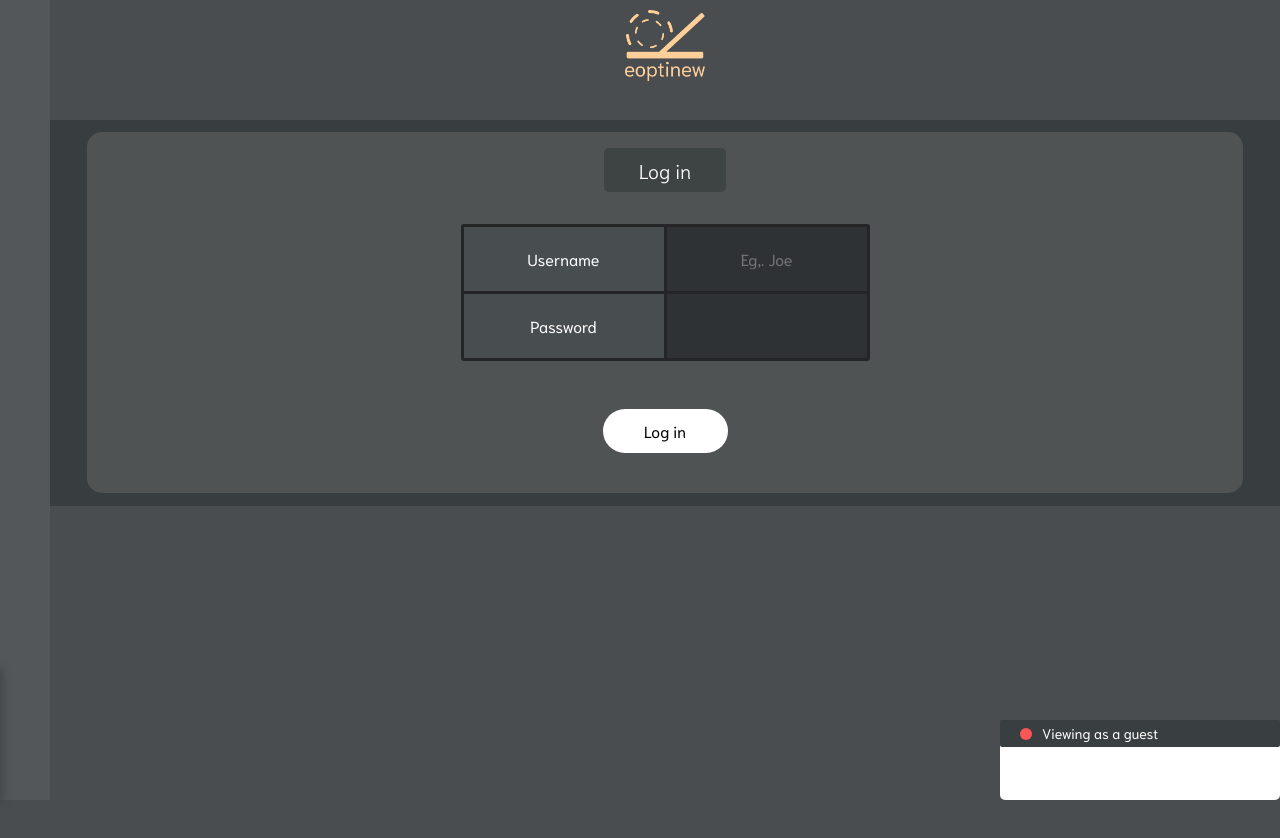
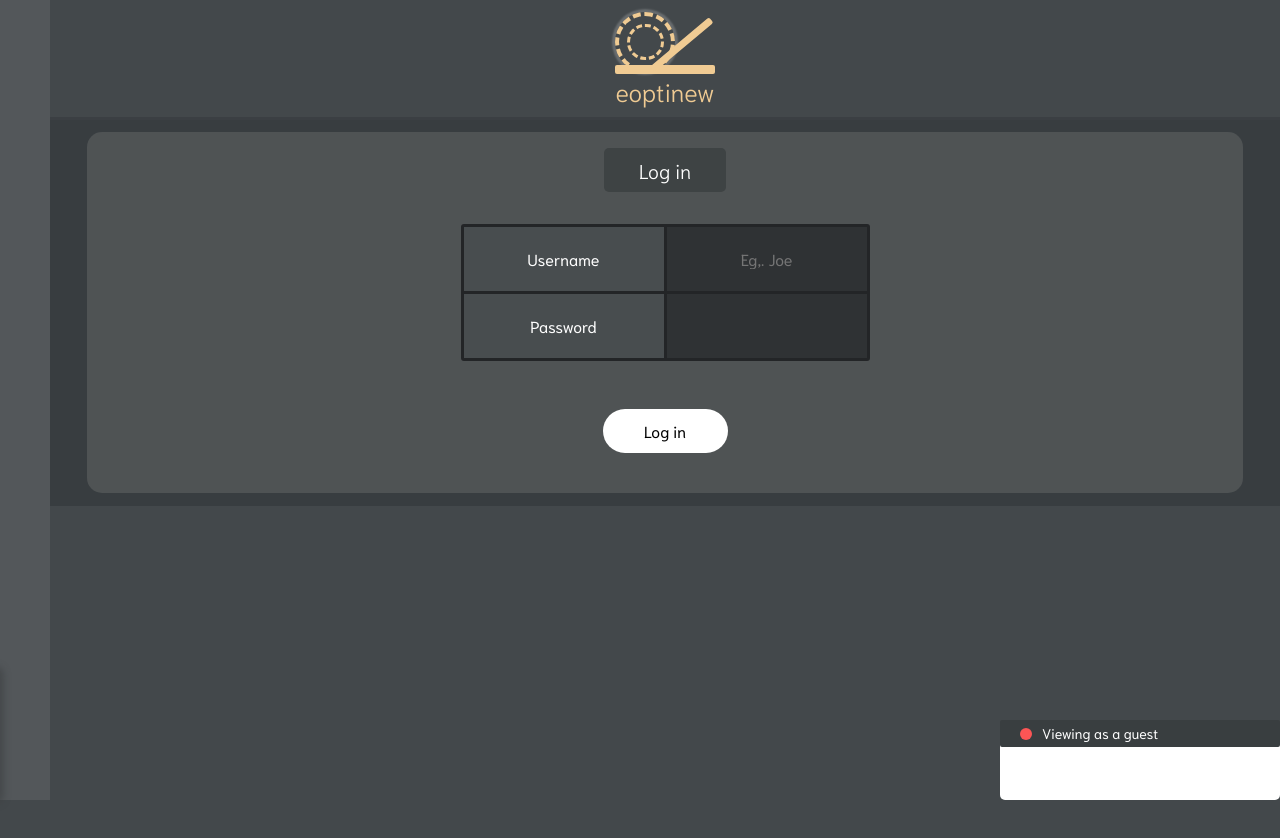
Before and after one commit to KevinBjarnemark/reoptinew, a React (Vite) app: page /login in a window 1280 px wide. Shown: the top 838 px of the page. Built offline with nearby package versions, Linux system fonts and the light colour scheme.

Commit message:
Transformed the loading spinner into a reusable logo component, keeping the spinning animations (conditionally) + some finetuning

```diff
--- a/src/App.jsx
+++ b/src/App.jsx
@@ -1,7 +1,6 @@
 import './App.css';
-import { lazy, useContext } from 'react';
+import { lazy, useContext, useEffect, useState } from 'react';
 import { BrowserRouter as Router, Routes, Route } from 'react-router-dom';
-import imgLogo from './assets/images/brand/logo.webp';
 import UserContext from './context/UserContext';
 import UserProvider from './context/UserProvider';
 import LoadingContext from './context/LoadingContext';
@@ -10,6 +9,7 @@ import AlertProvider from './context/alert-context/AlertProvider';
 import AlertWindow from './components/alerts/alert-window/AlertWindow';
 import { UserCard } from './components/user/user-card/UserCard';
 import AppLoading from './components/loading/AppLoading';
+import Logo from './components/logo/Logo';
 
 // Load pages lazily
 const Signup = lazy(() => import('./pages/signup/Signup'));
@@ -19,7 +19,9 @@ const Login = lazy(() => import('./pages/login/Login'));
 const Header = () => {
     return (
         <header>
-            <img className="logo" src={imgLogo} alt="Logo" />
+            <section className='header-container'>
+                <Logo loading={false}/>
+            </section>
         </header>
     );
 };
--- a/src/components/loading/AppLoading.jsx
+++ b/src/components/loading/AppLoading.jsx
@@ -1,11 +1,14 @@
+import {useContext} from 'react';
 import style from './AppLoading.module.css';
-import LoadingSpinner from './loading-spinner/LoadingSpinner';
+import Logo from '../logo/Logo';
+import LoadingContext from '../../context/LoadingContext';
 
 
 const AppLoading = () => {
+    const { appLoading } = useContext(LoadingContext);
     return (
         <div className={'flex-column-fixed ' + `${style.container}`}>
-            <LoadingSpinner />
+            <Logo loading={appLoading}/>
         </div>
     );
 };
--- a/src/components/loading/AppLoading.module.css
+++ b/src/components/loading/AppLoading.module.css
@@ -4,6 +4,7 @@
 }
 
 .container {
+    z-index: 2;
     top: 0;
     left: 0;
     width: 100%;
--- a/src/components/loading/loading-spinner/LoadingSpinner.jsx
+++ /dev/null
@@ -1,40 +0,0 @@
-import style from './LoadingSpinner.module.css';
-
-const LoadingSpinner = () => {
-    return (
-        <div
-            className={'flex-column-relative ' + `${style['logo-container']}`}
-        >
-            <div className="flex-column-relative">
-                <div
-                    className={
-                        'flex-column-relative ' + `${style['outer-circle']}`
-                    }
-                >
-                    <div
-                        className={
-                            'flex-column-absolute ' +
-                            `${style['inner-circle']}`
-                        }
-                    ></div>
-                </div>
-            </div>
-            <div
-                className={`flex-column-absolute ${style['bottom-bar']}`}
-            ></div>
-            <div
-                className={`flex-column-absolute ${style['tilted-bar']}`}
-            ></div>
-
-            <p className={style['brand-name']}>eoptinew</p>
-
-            <div
-                className={`flex-column-absolute ${style['loading-text-container']}`}
-            >
-                <p className={style['loading-text']}>Loading...</p>
-            </div>
-        </div>
-    );
-};
-
-export default LoadingSpinner;
--- /dev/null
+++ b/src/components/logo/Logo.jsx
@@ -0,0 +1,55 @@
+import style from './Logo.module.css';
+
+const Logo = ({ loading = false }) => {
+    const animationCSS = {
+        'outer-circle': loading ? style['outer-circle-animation'] : '',
+        'loading-text-container-animation': loading
+            ? style['loading-text-container-animation']
+            : '',
+        'tilted-bar-animation': loading ? style['tilted-bar-animation'] : '',
+        "brand-name-animation": loading ? style['brand-name-animation'] : '',
+    };
+
+    return (
+        <div
+            className={'flex-column-relative ' + `${style['logo-container']}`}
+        >
+            <div className="flex-column-relative">
+                <div
+                    className={
+                        'flex-column-relative ' +
+                        `${style['outer-circle']} ` +
+                        `${animationCSS['outer-circle']}`
+                    }
+                >
+                    <div
+                        className={
+                            'flex-column-absolute ' +
+                            `${style['inner-circle']}`
+                        }
+                    ></div>
+                </div>
+            </div>
+            <div
+                className={`flex-column-absolute ${style['bottom-bar']}`}
+            ></div>
+            <div
+                className={
+                    `flex-column-absolute ${style['tilted-bar']} ` +
+                    `${animationCSS['tilted-bar-animation']}`
+                }
+            ></div>
+
+            <p
+                className={
+                    `${style['brand-name']} ` +
+                    `${animationCSS['brand-name-animation']}`
+                }
+            >
+                {loading ? 'Loading...' : 'eoptinew'}
+            </p>
+        </div>
+    );
+};
+
+export default Logo;
--- a/src/components/loading/loading-spinner/LoadingSpinner.module.css
+++ b/src/components/logo/Logo.module.css
@@ -21,7 +21,10 @@
     border-radius: 50%;
     border: dashed 4.5px var(--orange);
     background-color: transparent;
-    box-shadow: 0 0 2px 3px #ffffffbe;
+    box-shadow: 0 0 2px 3px #ffffff34;
+
+}
+.outer-circle-animation {
     animation-name: spin-animation;
     animation-duration: 3s;
     animation-iteration-count: infinite;
@@ -47,12 +50,14 @@
 .tilted-bar {
     top: 54px;
     left: 37%;
-    width: 0%;
+    width: 78%;
     height: 6.5px;
     transform: rotate(-40deg);
     background-color: var(--orange);
     border-radius: 2px;
     transform-origin: left;
+}
+.tilted-bar-animation {
     animation-name: tilt-animation;
     animation-duration: 3s;
     animation-iteration-count: infinite;
@@ -65,41 +70,28 @@
     font-weight: 300;
     font-size: 25px;
 }
-
-.loading-text-container {
-    top: 18px;
-    right: -20px;
-    text-align: center;
-    transform: scale(0);
-    animation-name: loading-text-animation;
+.brand-name-animation {
+    animation-name: brand-name-animation;
     animation-duration: 3s;
     animation-iteration-count: infinite;
     animation-timing-function: ease-in-out;
     transform-origin: center;
-
-}
-.loading-text {
-    margin: 0;
-    color: #ffffff;
-    font-weight: 100;
-    font-size: 13px;
 }
 
-@keyframes loading-text-animation {
-    0% {transform: scale(0) rotate(0);}
-    18% {transform: scale(0) rotate(0);}
-    50% {transform: scale(1) rotate(15deg);}
-    70% {transform: scale(1) rotate(15deg);}
-    88% {transform: scale(0) rotate(0);}
-    100% {transform: scale(0) rotate(0);}
+@keyframes brand-name-animation {
+    0% {transform: scale(0.6); color: #ffffff00}
+    15% {transform: scale(0.6); color: #ffffff00}
+    61% {transform: scale(0.6); color: #878787}
+    89% {transform: scale(0.6); color: #ffffff00}
+    100% {transform: scale(0.6); color: #ffffff00}
 }
 
 @keyframes spin-animation {
-    0% {transform: rotate(0deg) scale(1); background-color: #5c788400;}
-    15% {transform: rotate(-12deg) scale(1.1); background-color: #5c788438;}
-    61% {transform: rotate(420deg) scale(0.8); background-color: #5c7884;}
-    89% {transform: rotate(420deg) scale(0.8); background-color: #5c788400;}
-    100% {transform: rotate(360deg) scale(1); background-color: #5c788400;}
+    0% {transform: rotate(0deg) scale(1); background-color: #5c788400; box-shadow: 0 0 2px 3px #ffffff00;}
+    15% {transform: rotate(-12deg) scale(1.1); background-color: #5c788438; box-shadow: 0 0 2px 3px #ffffff34;}
+    61% {transform: rotate(420deg) scale(0.8); background-color: #5c7884; box-shadow: 0 0 2px 3px #ffffffd1;}
+    89% {transform: rotate(420deg) scale(0.8); background-color: #5c788400; box-shadow: 0 0 2px 3px #ffffff00;}
+    100% {transform: rotate(360deg) scale(1); background-color: #5c788400; box-shadow: 0 0 2px 3px #ffffff00;}
 }
 
 @keyframes tilt-animation {
--- a/src/index.css
+++ b/src/index.css
@@ -77,7 +77,8 @@
 /* Variables */
 :root {
     --sidebar-width: 50px;
-    --color-background: #494D4F;
+    --header-height: 120px;
+    --color-background: #43484b;
     --color-dark-background: #383d40;
     --color-gray-component-background: #4f5354;
     --color-dark-border: #232527;
@@ -169,21 +170,24 @@ article {
     min-height: 100vh;
     /* Center relative to the page content */
     min-width: calc(100% - var(--sidebar-width));
-    padding-bottom: 100px
+    padding-bottom: 100px;
+    margin-top: var(--header-height);
 }
 
 header {
+    z-index: 1;
     display: flex;
     flex-direction: column;
-    position: relative;
+    position: fixed;
     justify-content: flex-start;
     align-items: center;
-    height: fit-content;
-    min-height: 120px;
+    min-height: var(--header-height);
     /* Center relative to the page content */
     width: calc(100% - var(--sidebar-width));
     margin-left: var(--sidebar-width);
-    padding-top: 10px;
+    padding-top: 12px;
+    background-color: var(--color-background);
+    border-bottom: 3px solid #292c2e49;
 }
 
 nav {
```
